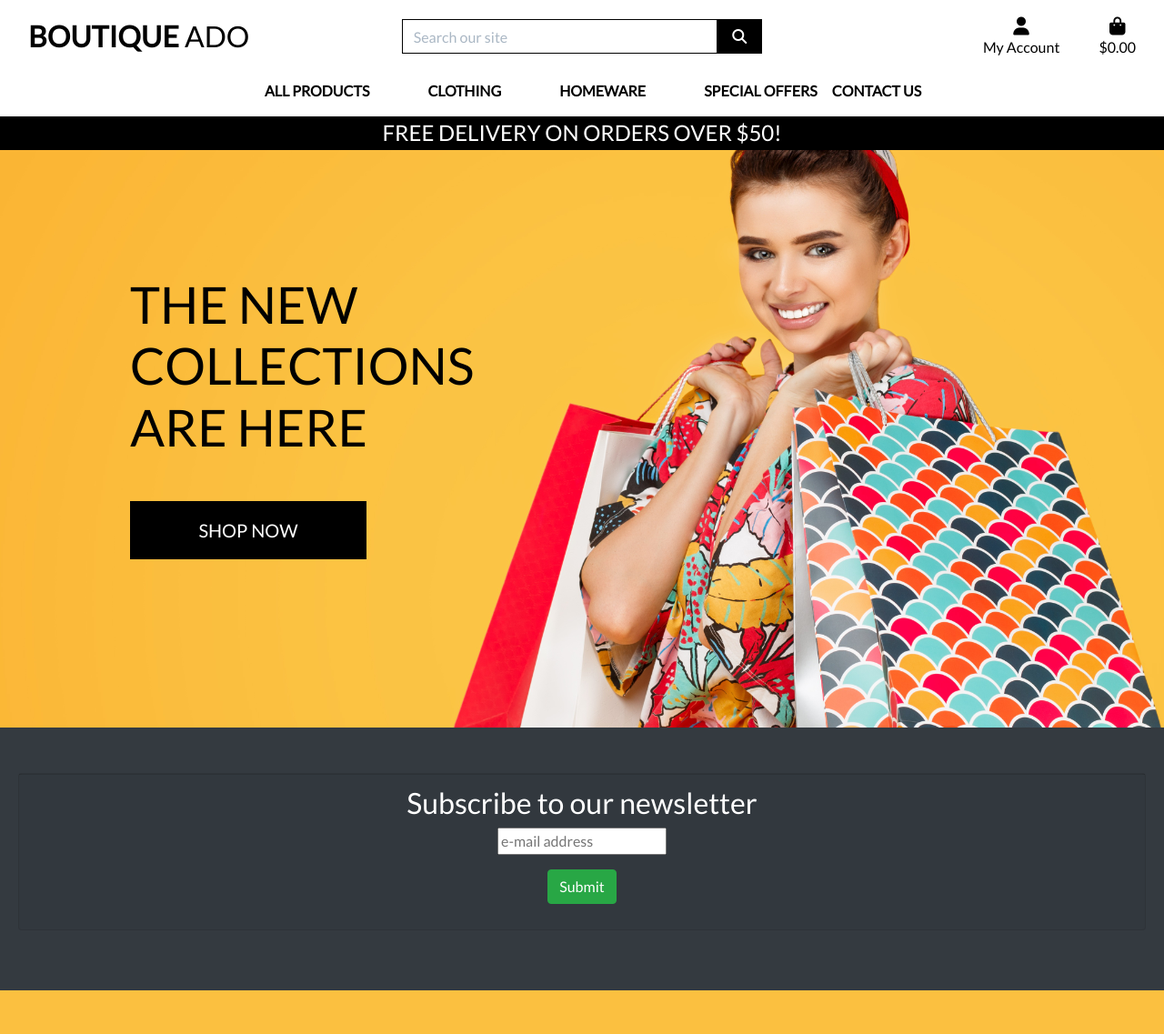
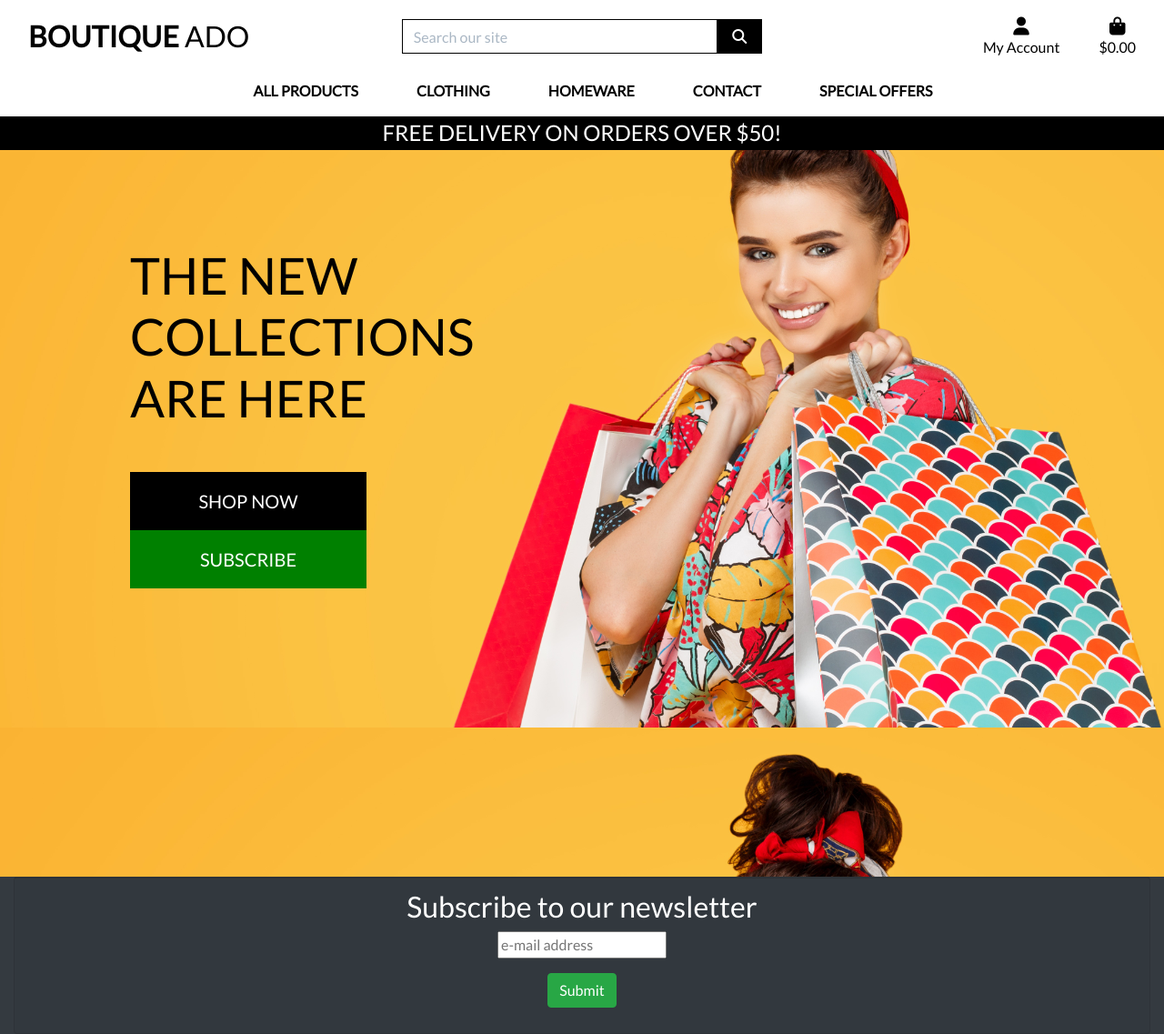
Before and after one commit to tobbe8808/Boutique-Ado-p5, a Django app: page / in a window 1280 px wide. Shown: the whole page at 91% size. Before the commit the page ends 1089 px from the top, so only its background shows below. Run offline with Django 3.2, Linux system fonts and the light colour scheme; some libraries are stand-ins or nearby versions.

Commit message:
added subscribe now button and some bootstrap styling

```diff
--- a/contact/templates/contact/contact.html
+++ b/contact/templates/contact/contact.html
@@ -34,4 +34,5 @@
             </div>
         </div>
     </div>
+    {% include 'newsletter/newsletter.html' %}
 {% endblock %}
--- a/home/templates/home/index.html
+++ b/home/templates/home/index.html
@@ -19,9 +19,15 @@
                 <div class="my-5">
                     <h4>
                         <a href="{% url 'products' %}" class="shop-now-button btn btn-lg rounded-0 text-uppercase py-3">Shop Now</a>
+                        <a href="#footer" id="bottom" class="sub-now-button btn btn-lg rounded-0 text-uppercase py-3">
+                            Subscribe</a>
                     </h4>
                 </div>
             </div>
         </div>
     </div>
+    <footer id="footer">{% include 'newsletter/newsletter.html' %}
+
+    </footer>
+
 {% endblock %}
--- a/newsletter/templates/newsletter/newsletter.html
+++ b/newsletter/templates/newsletter/newsletter.html
@@ -1,4 +1,14 @@
-<div class="newsletter-wrapper bg-dark container-fluid" id="newsletter-wrapper">
+{% block page_header %}
+    <div class="container header-container">
+        <div class="row">
+            <div class="col"></div>
+        </div>
+    </div>
+{% endblock %}
+
+
+
+<div class="content-wrapper text-center bg-dark container-fluid" id="newsletter-wrapper">
 
     <form v-on:submit.prevent="onSubmit">
         <div class="card text-white bg-dark mb-3">
--- a/products/templates/products/product_detail.html
+++ b/products/templates/products/product_detail.html
@@ -143,7 +143,7 @@
                     <div class="card-body">
                         <div class="row">
                             <div class="col-md-2">
-                                <img src="https://image.ibb.co/jw55Ex/def_face.jpg" class="img img-rounded img-fluid" alt="Profile picture"/>
+                                <img src="/media/pro_face.jpg" class="img img-rounded img-fluid" alt="Profile picture"/>
                                 <p class="text-secondary text-center">{{ review.created_at|date:"Y-m-d" }}</p>
                             </div>
                             <div class="col-md-10">
--- a/products/templates/products/products.html
+++ b/products/templates/products/products.html
@@ -123,6 +123,7 @@
             <i class="fas fa-arrow-up text-black mx-auto my-auto"></i>
         </a>
     </div>
+    {% include 'newsletter/newsletter.html' %}
 {% endblock %}
 
 {% block postloadjs %}
--- a/products/views.py
+++ b/products/views.py
@@ -153,6 +153,7 @@
     review = Review.objects.get(id=review_id)
     product = review.product
     review.delete()
+    messages.success(request, 'Comment deleted!')
     return redirect(reverse('product_detail', args=[product.id]))
 
 @login_required
--- a/static/css/base.css
+++ b/static/css/base.css
@@ -31,6 +31,12 @@
 
 .shop-now-button {
     background: black;
+    color: white;
+    min-width: 260px;
+}
+
+.sub-now-button {
+    background: green;
     color: white;
     min-width: 260px;
 }
--- a/templates/base.html
+++ b/templates/base.html
@@ -145,5 +145,7 @@
     {% endblock %}
 
 </body>
-            {% include 'newsletter/newsletter.html' %}
+
+
+
 </html>
--- a/templates/includes/main-nav.html
+++ b/templates/includes/main-nav.html
@@ -36,6 +36,12 @@
         </li>
 
         <li class="nav-item dropdown">
+            <a class="logo-font font-weight-bold nav-link text-black mr-5" href="{% url 'contact' %}" id="homeware-link" data-toggle="" aria-haspopup="true" aria-expanded="false">
+                Contact
+            </a>
+        </li>
+
+        <li class="nav-item dropdown">
             <a class="logo-font font-weight-bold nav-link text-black" href="#" id="specials-link" data-toggle="dropdown" aria-haspopup="true" aria-expanded="false">
                 Special Offers
             </a>
@@ -46,10 +52,5 @@
                 <a href="{% url 'products' %}?category=new_arrivals,deals,clearance" class="dropdown-item">All Specials</a>
             </div>
         </li>
-        <li class="nav-item dropdown">
-            <a class="logo-font font-weight-bold nav-link text-black" href="{% url 'contact' %}" id="specials-link" data-toggle="" aria-haspopup="true" aria-expanded="false">
-                Contact Us
-            </a>
-        </li>
     </ul>
 </div>
```
